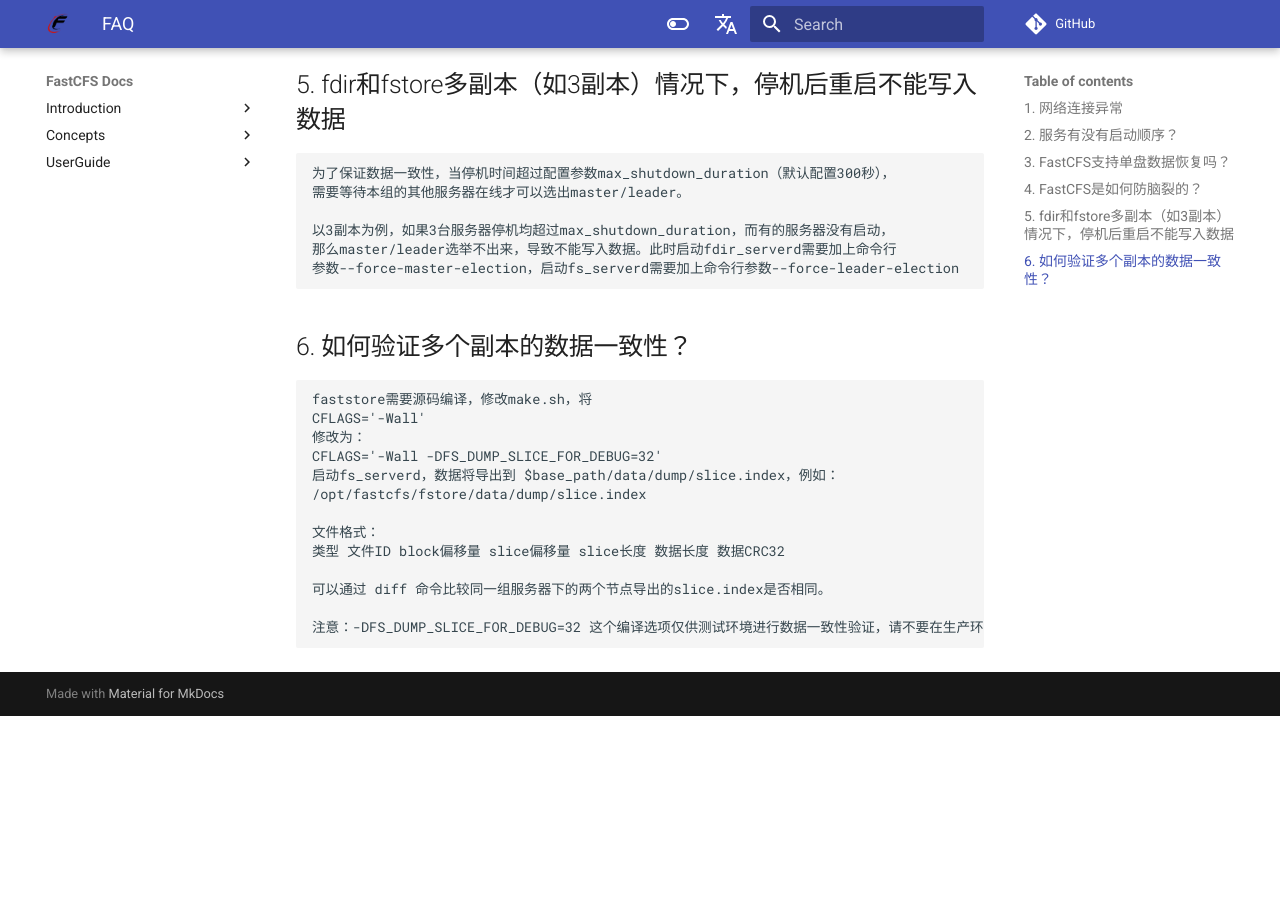
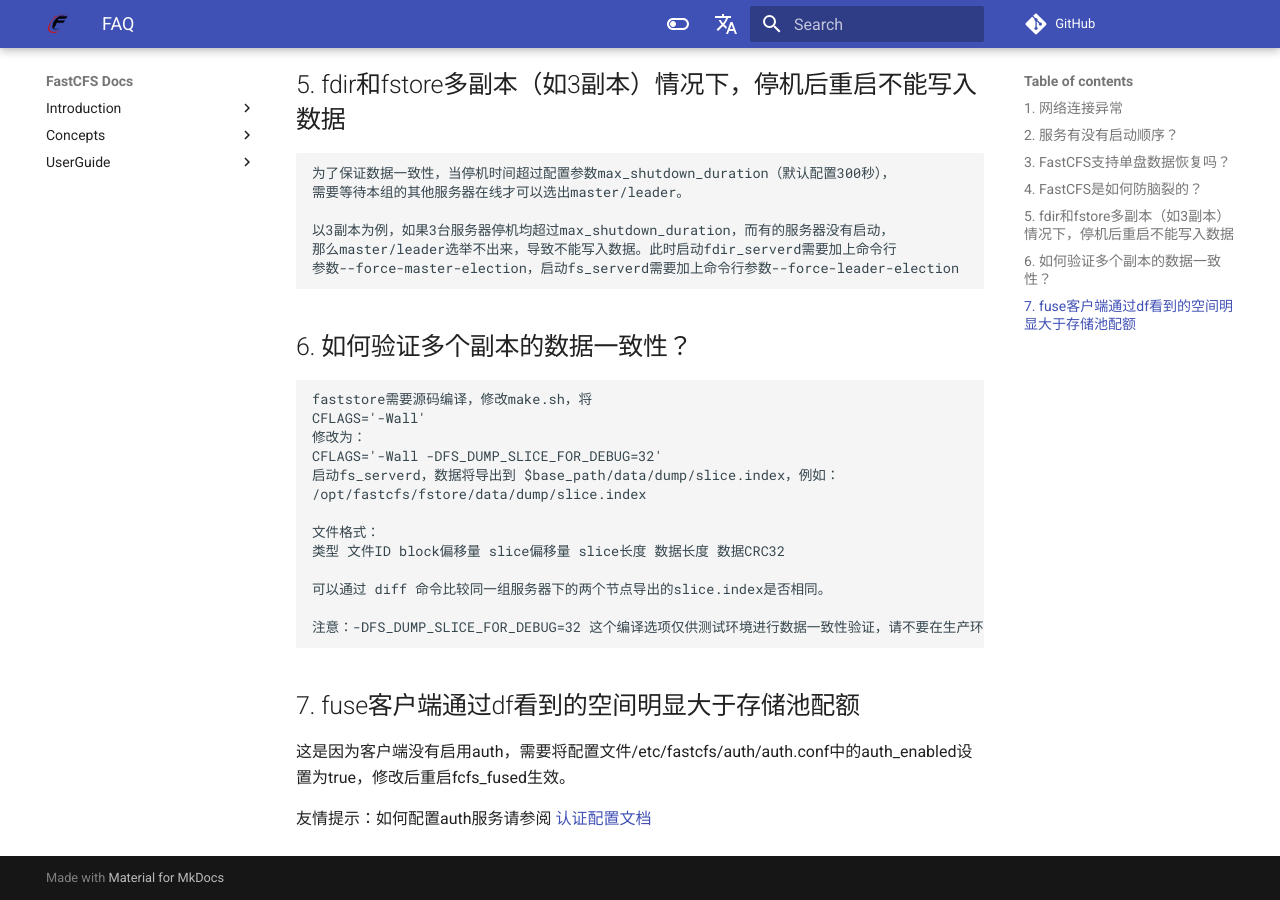
Before and after one commit to happyfish100/FastCFS, an MkDocs documentation site: the page built from docs/FAQ-zh_CN.md, in a window 1280 px wide and 900 px high, scrolled down 1230 px. Built offline with MkDocs 1.6.1 and Material for MkDocs 9.7.7, drawn with Linux system fonts in a browser that asks for light colours; comment, search, counter and statistics services are not loaded; the version menu is left out; before the commit the page ends 1946 px from its top, so only the background shows below that.

Commit message:
docs/FAQ-zh_CN.md changed

````diff
--- a/docs/FAQ-zh_CN.md
+++ b/docs/FAQ-zh_CN.md
@@ -73,3 +73,9 @@ CFLAGS='-Wall -DFS_DUMP_SLICE_FOR_DEBUG=32'
 注意：-DFS_DUMP_SLICE_FOR_DEBUG=32 这个编译选项仅供测试环境进行数据一致性验证，请不要在生产环境使用。
 
 ```
+
+## 7. fuse客户端通过df看到的空间明显大于存储池配额
+
+这是因为客户端没有启用auth，需要将配置文件/etc/fastcfs/auth/auth.conf中的auth_enabled设置为true，修改后重启fcfs_fused生效。
+
+友情提示：如何配置auth服务请参阅 [认证配置文档](AUTH-zh_CN.md)
````
